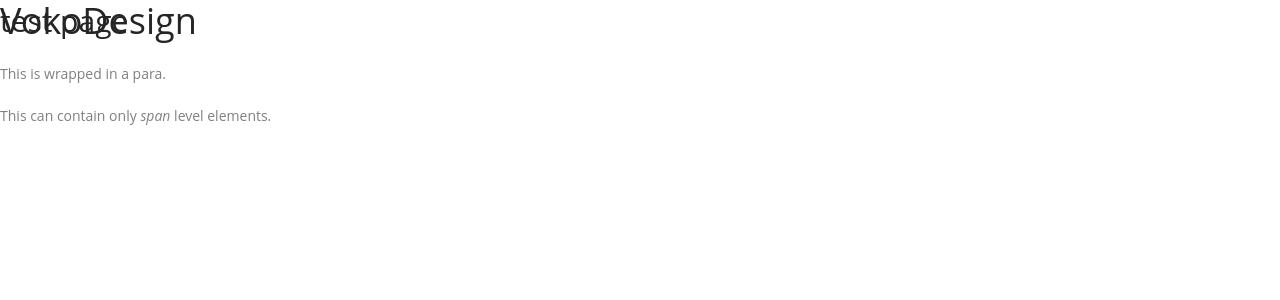
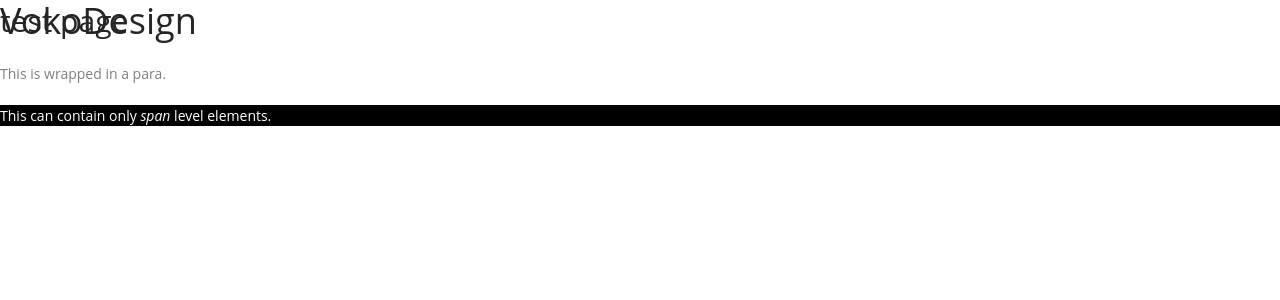
Before and after one commit to brickhu/voko, a Jekyll site: the page built from _posts/2016-04-06-testtesttest.md, in a window 1280 px wide. Shown: the top 300 px of the page. Built offline with Jekyll 4.4.1, drawn with Linux system fonts in a browser that asks for light colours.

Commit message:
Update default.html

```diff
--- a/_layouts/default.html
+++ b/_layouts/default.html
@@ -17,6 +17,9 @@
 					    });
 					});
         		</script>
+        		<style>
+        			{{ page.css }}
+        		</style>
 		</head>
 		<body>
 			<header>
```
